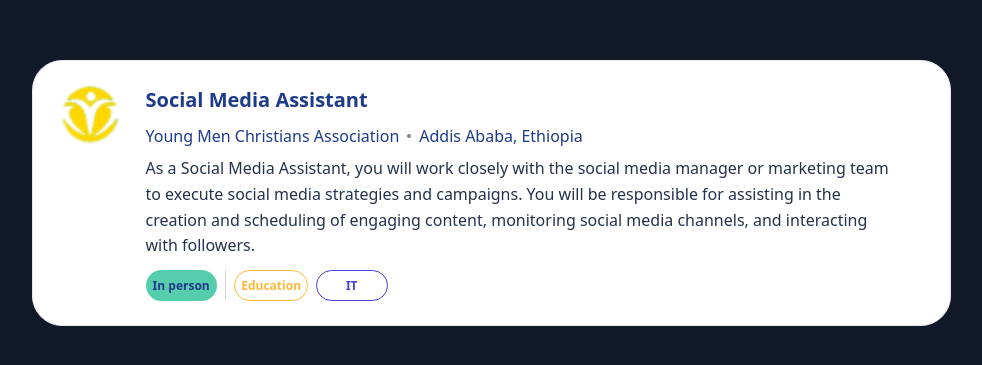
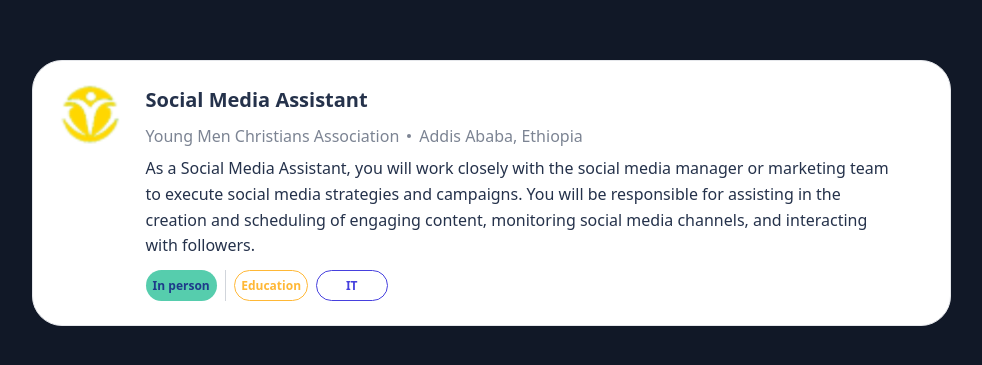
Before and after one commit to Danitilahun/A2SV_InternShip, a React (Create React App) app: page / in a window 1280 px wide. Shown: the part 207-572 px from the top of the page, without its empty margins (149-1131 px from the left). Built offline with nearby package versions, Linux system fonts and the light colour scheme.

Commit message:
problem fixed

```diff
--- a/src/component/Task_1_Building_Your_First_Card.js
+++ b/src/component/Task_1_Building_Your_First_Card.js
@@ -6,20 +6,20 @@ const Card = () => {
           <img src="/logo.svg" className="h-[59px] w-[66px]" alt="logo" />
         </div>
         <div className="h-[100%] w-[755px] flex flex-col gap-[8px]">
-          <div class="font-epilogue font-semibold text-[20px] text-blue-900">
+          <div class="font-epilogue font-semibold text-[20px] text-[#25324B]">
             Social Media Assistant
           </div>
           <div class="flex w-[454px] h-[27px] gap-[8px] items-center">
-            <div class="font-epilogue font-normal text-[16px] text-blue-900">
+            <div class="font-epilogue font-normal text-[16px] text-[#7C8493]">
               Young Men Christians Association
             </div>
             <div class="w-[4px] h-[4px] flex items-center justify-center bg-[#7C8493] rounded-full"></div>
-            <div class="font-epilogue font-normal text-[16px] text-blue-900">
+            <div class="font-epilogue font-normal text-[16px] text-[#7C8493]">
               Addis Ababa, Ethiopia
             </div>
           </div>
 
-          <div class="w-[744px] h-[112px] font-epilogue text-[16px] leading-[25.6px] text-[#25324B]">
+          <div class="w-[744px] h-[112px] font-epilogue text-[16px] leading-[25.6px] text-[#25324B] font-[400]">
             As a Social Media Assistant, you will work closely with the social
             media manager or marketing team to execute social media strategies
             and campaigns. You will be responsible for assisting in the creation
```
